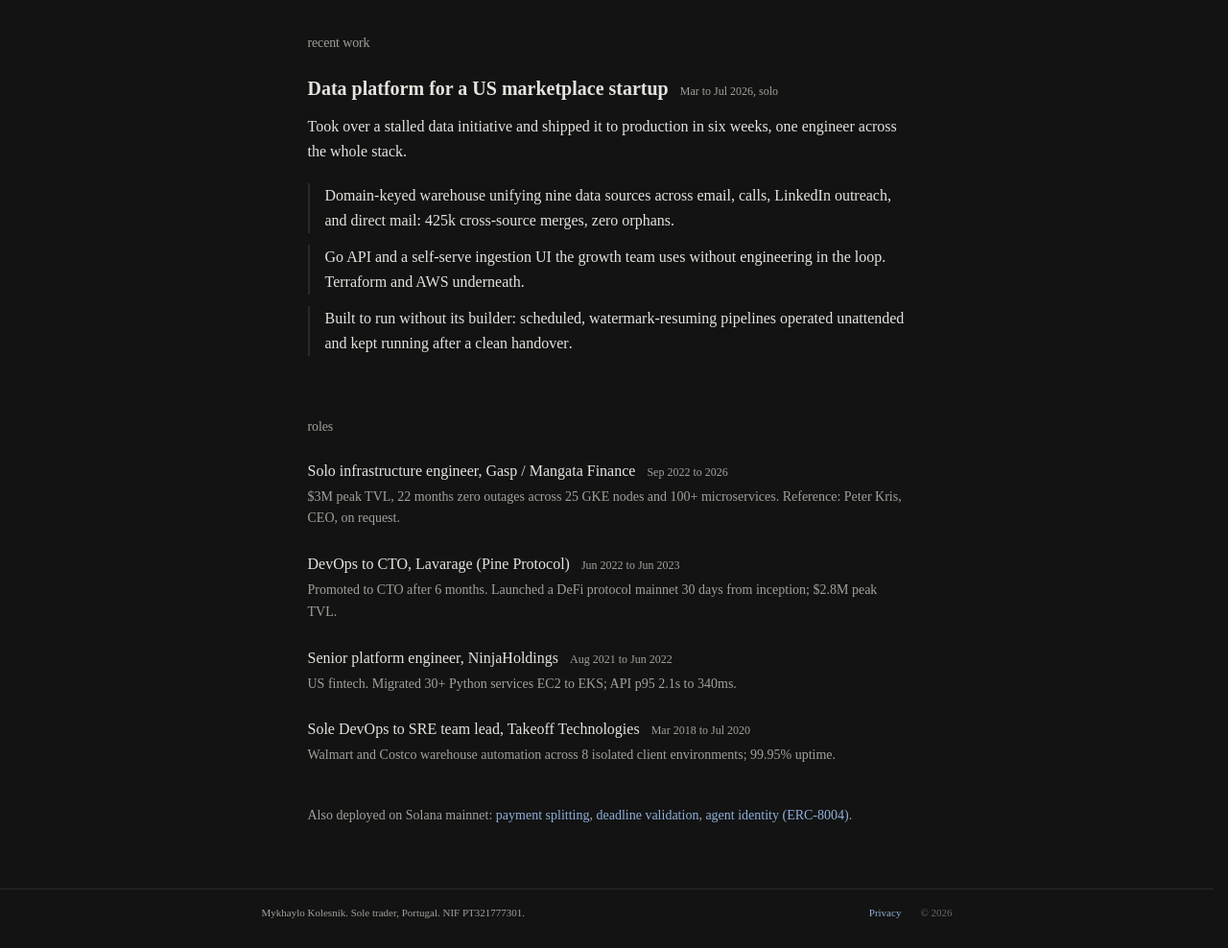
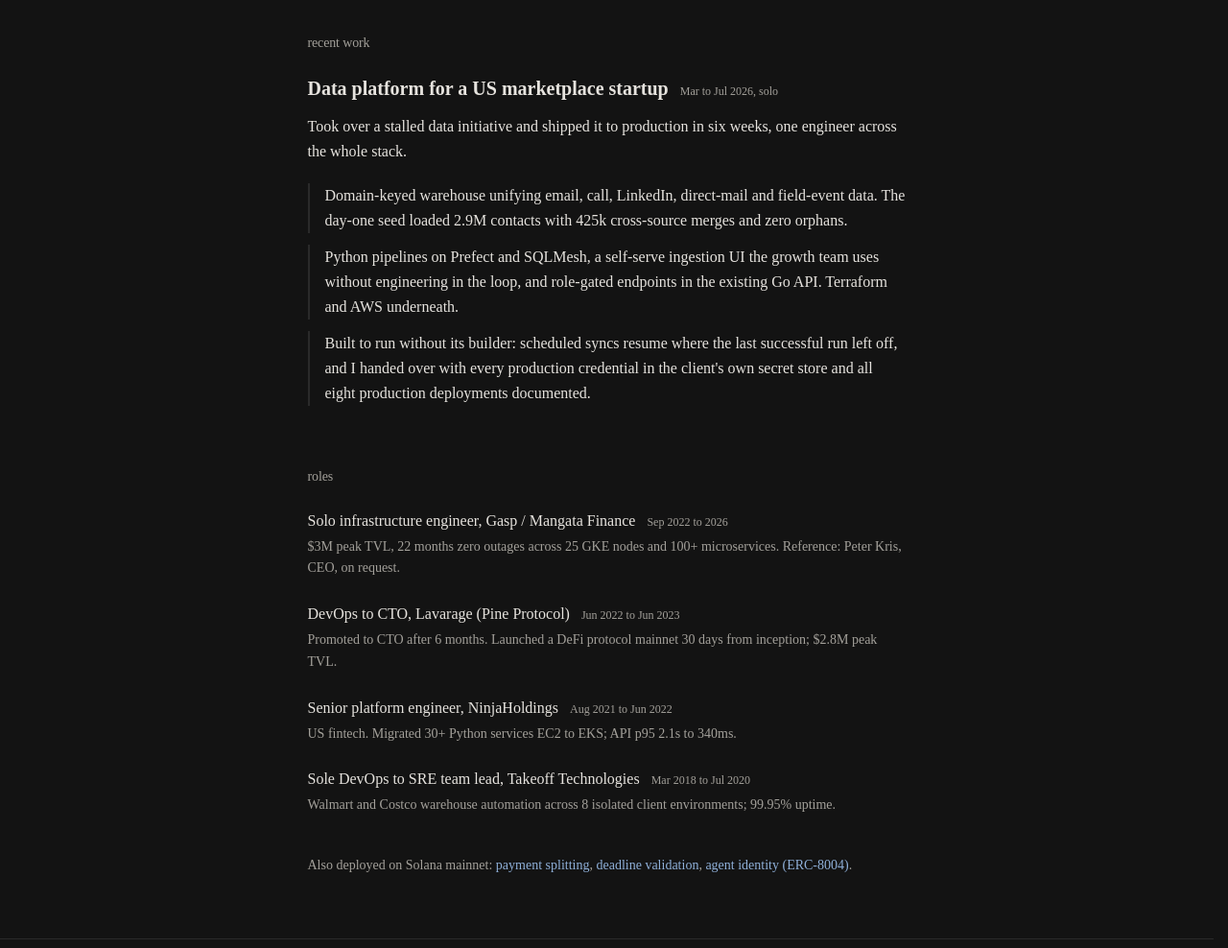
Before and after one commit to tenequm/kolesnik-io, an Astro site: page /work in a window 1280 px wide. Shown: the part 986-1974 px from the top of the page at 96% size. Built offline with nearby package versions, Linux system fonts and the light colour scheme; Astro itself is replaced by a stand-in of ours.

Commit message:
fix(work): correct case-study claims to match the record

```diff
--- a/src/pages/work.astro
+++ b/src/pages/work.astro
@@ -113,17 +113,20 @@ const roles = [
       </p>
       <ul class="space-y-3">
         <li class="pl-4 border-l-2 border-rule leading-relaxed text-ink">
-          Domain-keyed warehouse unifying nine data sources across email, calls, LinkedIn
-          outreach, and direct mail: <span class="font-medium">425k cross-source merges, zero
-          orphans</span>.
+          Domain-keyed warehouse unifying email, call, LinkedIn, direct-mail and field-event
+          data. The day-one seed loaded <span class="font-medium">2.9M contacts with 425k
+          cross-source merges and zero orphans</span>.
         </li>
         <li class="pl-4 border-l-2 border-rule leading-relaxed text-ink">
-          Go API and a self-serve ingestion UI the growth team uses without engineering in the
-          loop. Terraform and AWS underneath.
+          Python pipelines on Prefect and SQLMesh, a self-serve ingestion UI the growth team uses
+          without engineering in the loop, and role-gated endpoints in the existing Go API.
+          Terraform and AWS underneath.
         </li>
         <li class="pl-4 border-l-2 border-rule leading-relaxed text-ink">
-          Built to run without its builder: scheduled, watermark-resuming pipelines operated
-          unattended and <span class="font-medium">kept running after a clean handover</span>.
+          Built to run without its builder: scheduled syncs resume where the last successful run
+          left off, and I handed over with <span class="font-medium">every production credential
+          in the client's own secret store</span> and all eight production deployments
+          documented.
         </li>
       </ul>
     </article>
```
